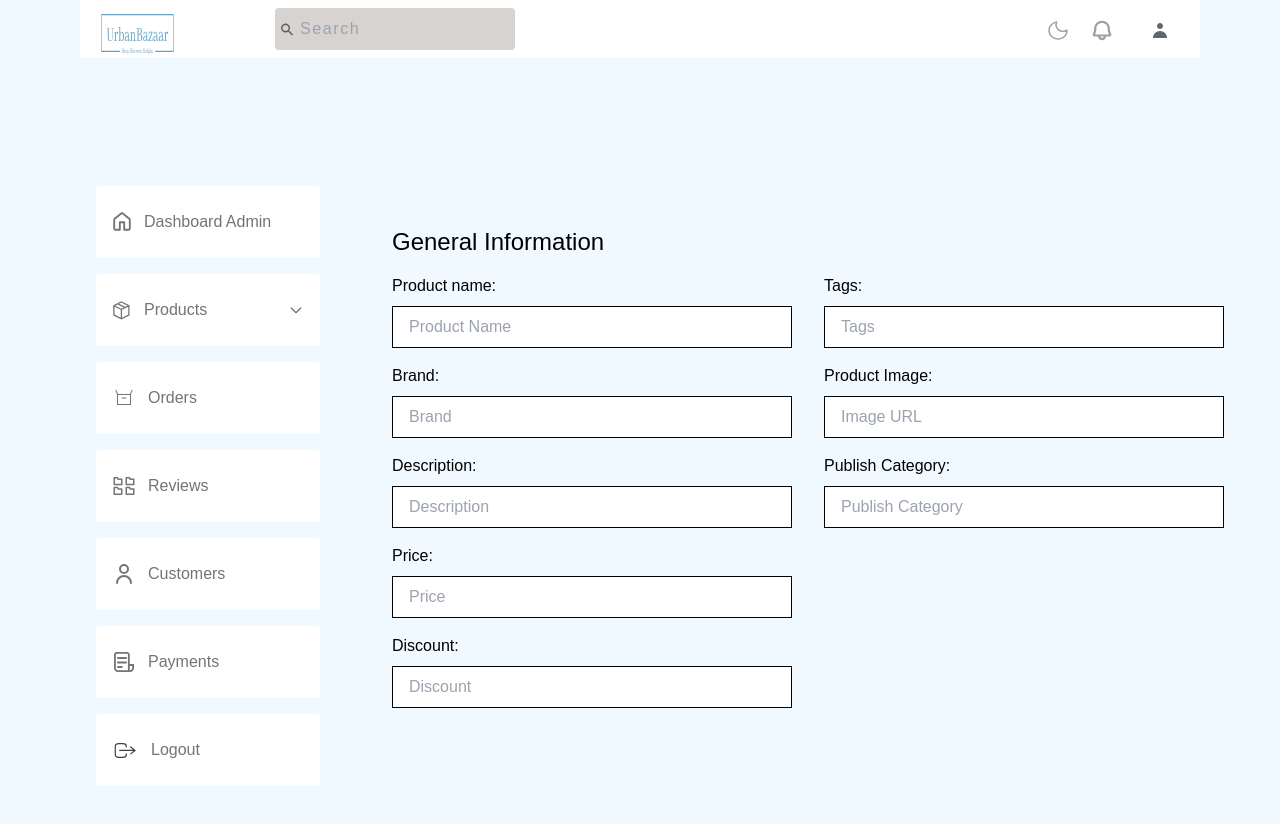
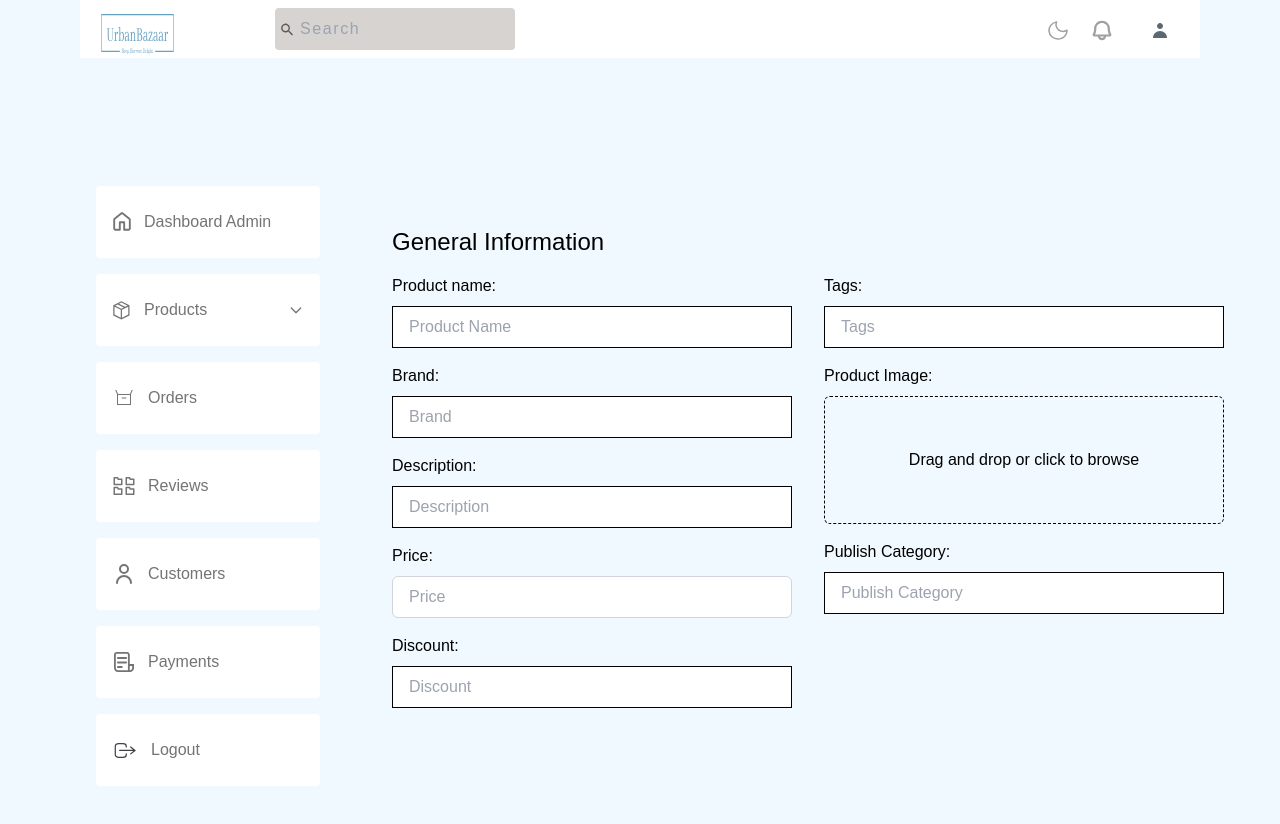
Before and after one commit to SylviaT01/UrbanBazaar, a React (Create React App) app in the folder frontend-urban-bazaar/: page /dashboard/products/add in a window 1280 px wide. Shown: the top 824 px of the page. Built offline with nearby package versions, Linux system fonts and the light colour scheme.

Commit message:
Add drag-and-drop product image upload feature

```diff
--- a/frontend-urban-bazaar/src/components/AddProducts.jsx
+++ b/frontend-urban-bazaar/src/components/AddProducts.jsx
@@ -1,4 +1,22 @@
+import React, { useState } from 'react';
+
 function AddProductPage() {
+  const [image, setImage] = useState(null);
+
+  const handleImageChange = (e) => {
+    setImage(URL.createObjectURL(e.target.files[0]));
+  };
+
+  const handleDrop = (e) => {
+    e.preventDefault();
+    const file = e.dataTransfer.files[0];
+    setImage(URL.createObjectURL(file));
+  };
+
+  const handleDragOver = (e) => {
+    e.preventDefault();
+  };
+
   return (
     <div className="w-full relative bg-aliceblue h-[1024px] overflow-hidden text-left text-base text-black font-poppins p-8">
       <h2 className="text-2xl mb-4">General Information</h2>
@@ -24,7 +42,7 @@ function AddProductPage() {
           />
           <label className="block mb-2">Price:</label>
           <input
-            className="mb-4 border py-2 px-4 border-black w-full"
+            className="mb-4 border py-2 px-4 border-gray-300 w-full rounded-md"
             type="text"
             placeholder="Price"
           />
@@ -43,11 +61,30 @@ function AddProductPage() {
             placeholder="Tags"
           />
           <label className="block mb-2">Product Image:</label>
-          <input
-            className="mb-4 border py-2 px-4 border-black w-full"
-            type="text"
-            placeholder="Image URL"
-          />
+          <div
+            className="mb-4 border py-2 px-4 border-black w-full rounded-md h-32 flex items-center justify-center"
+            onDrop={handleDrop}
+            onDragOver={handleDragOver}
+            style={{ borderStyle: 'dashed', cursor: 'pointer' }}
+          >
+            <input
+              className="hidden"
+              type="file"
+              accept="image/*"
+              id="imageUpload"
+              onChange={handleImageChange}
+            />
+            <label
+              htmlFor="imageUpload"
+              className="w-full h-full flex items-center justify-center cursor-pointer"
+            >
+              {image ? (
+                <img src={image} alt="Product" className="max-h-full max-w-full" />
+              ) : (
+                <span>Drag and drop or click to browse</span>
+              )}
+            </label>
+          </div>
           <label className="block mb-2">Publish Category:</label>
           <input
             className="mb-4 border py-2 px-4 border-black w-full"
```
